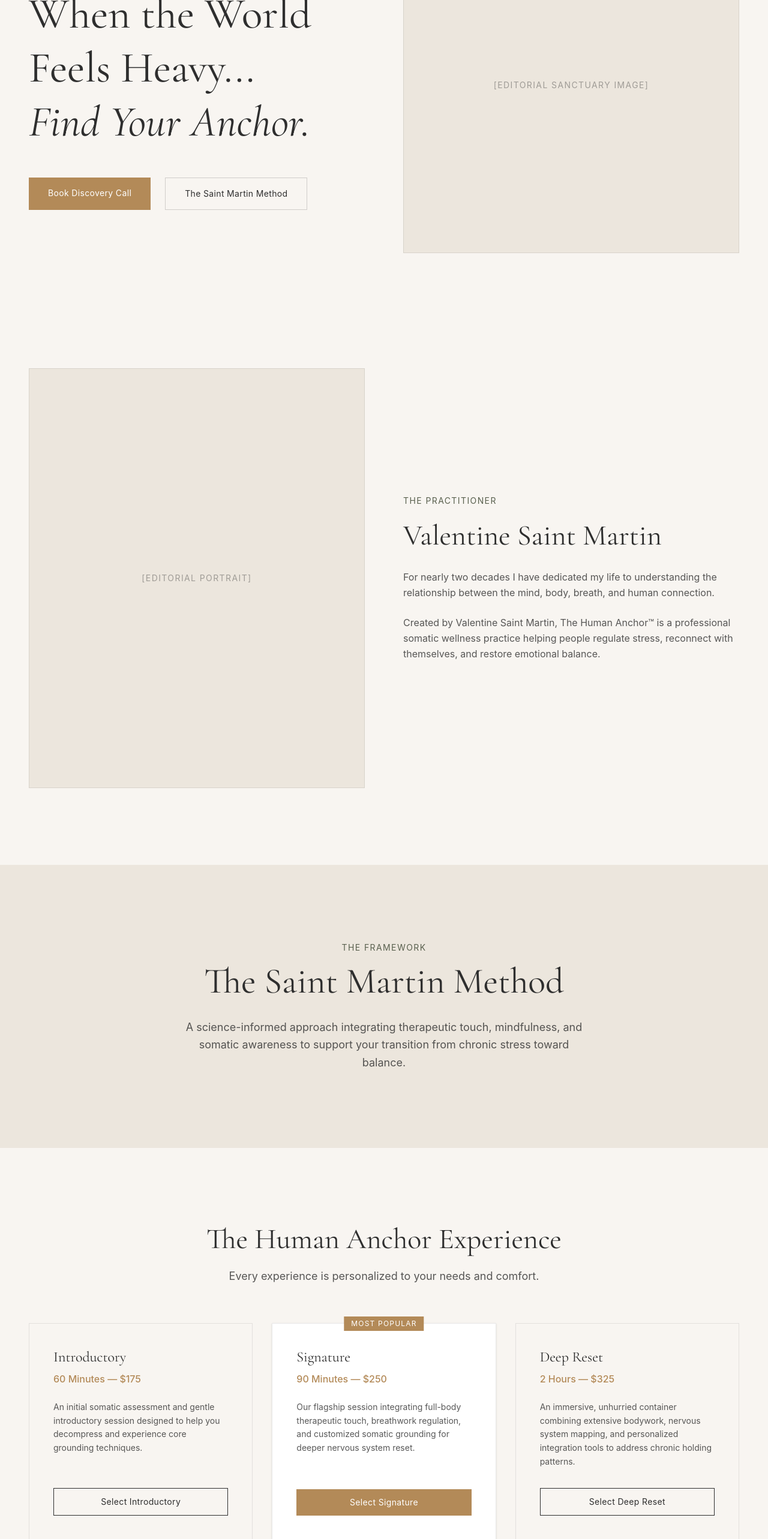
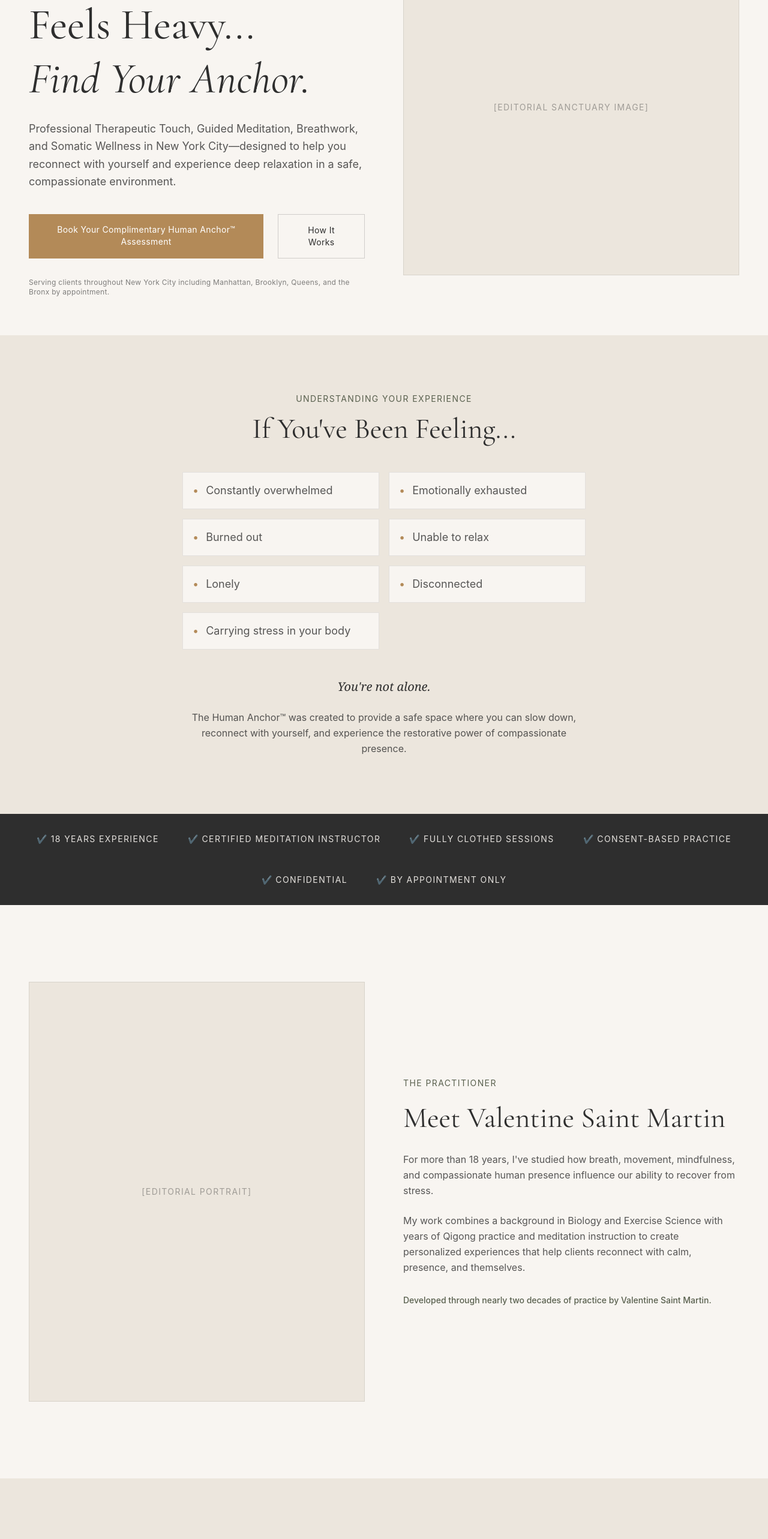
Before and after one commit to nycformassist/Human-Touch, a React (Vite) app: page / in a window 1280 px wide. Shown: the part 234-2800 px from the top of the page at 60% size. Built offline with nearby package versions, Linux system fonts and the light colour scheme.

Commit message:
Apply full client-centric copywriting, pain points, trust bar, and local SEO updates

```diff
--- a/src/App.tsx
+++ b/src/App.tsx
@@ -1,4 +1,7 @@
+
 import Hero from './components/Hero';
+import PainPoints from './components/PainPoints';
+import TrustBar from './components/TrustBar';
 import AboutValentine from './components/AboutValentine';
 import SaintMartinMethod from './components/SaintMartinMethod';
 import Experiences from './components/Experiences';
@@ -10,6 +13,8 @@ function App() {
     <div className="min-h-screen flex flex-col w-full overflow-x-hidden bg-[#F8F5F1]">
       <main className="flex-grow">
         <Hero />
+        <PainPoints />
+        <TrustBar />
         <AboutValentine />
         <SaintMartinMethod />
         <Experiences />
--- a/src/components/AboutValentine.tsx
+++ b/src/components/AboutValentine.tsx
@@ -24,13 +24,16 @@ export default function AboutValentine() {
           <span className="text-sm tracking-widest text-[#59604E] uppercase mb-6 block font-sans">
             The Practitioner
           </span>
-          <h2 className="text-4xl lg:text-5xl mb-8 text-[#2E2E2E]">Valentine Saint Martin</h2>
+          <h2 className="text-4xl lg:text-5xl mb-8 text-[#2E2E2E]">Meet Valentine Saint Martin</h2>
           <div className="space-y-6 text-[#2E2E2E]/80 font-sans leading-relaxed">
             <p>
-              For nearly two decades I have dedicated my life to understanding the relationship between the mind, body, breath, and human connection.
+              For more than 18 years, I've studied how breath, movement, mindfulness, and compassionate human presence influence our ability to recover from stress.
             </p>
             <p>
-              Created by Valentine Saint Martin, The Human Anchor™ is a professional somatic wellness practice helping people regulate stress, reconnect with themselves, and restore emotional balance.
+              My work combines a background in Biology and Exercise Science with years of Qigong practice and meditation instruction to create personalized experiences that help clients reconnect with calm, presence, and themselves.
+            </p>
+            <p className="text-sm text-[#59604E] font-medium pt-2">
+              Developed through nearly two decades of practice by Valentine Saint Martin.
             </p>
           </div>
         </motion.div>
--- a/src/components/Booking.tsx
+++ b/src/components/Booking.tsx
@@ -1,3 +1,4 @@
+
 export default function Booking() {
   return (
     <section id="book" className="py-32 bg-[#ECE6DD] px-6 lg:px-12 text-center">
@@ -5,15 +6,33 @@ export default function Booking() {
         <span className="text-sm tracking-widest text-[#59604E] uppercase mb-4 block font-sans">
           Take the First Step
         </span>
-        <h2 className="text-4xl lg:text-5xl mb-6 text-[#2E2E2E]">Begin Your Journey to Balance</h2>
-        <p className="text-lg text-[#2E2E2E]/80 font-sans mb-10 leading-relaxed">
-          Schedule a discovery call with Valentine Saint Martin to discuss your needs, ask questions, and determine the right path forward.
+        <h2 className="text-4xl lg:text-5xl mb-6 text-[#2E2E2E]">Complimentary Human Anchor™ Assessment</h2>
+        <p className="text-lg text-[#2E2E2E]/80 font-sans mb-8 leading-relaxed">
+          Together we'll discuss:
         </p>
+        <ul className="text-left max-w-md mx-auto mb-10 space-y-3 font-sans text-[#2E2E2E]/80 bg-[#F8F5F1] p-8 border border-[#2E2E2E]/10">
+          <li className="flex items-center space-x-3">
+            <span className="text-[#B38A58]">•</span>
+            <span>What you're experiencing</span>
+          </li>
+          <li className="flex items-center space-x-3">
+            <span className="text-[#B38A58]">•</span>
+            <span>Your wellness goals</span>
+          </li>
+          <li className="flex items-center space-x-3">
+            <span className="text-[#B38A58]">•</span>
+            <span>Whether we're the right fit</span>
+          </li>
+          <li className="flex items-center space-x-3">
+            <span className="text-[#B38A58]">•</span>
+            <span>Which Human Anchor™ Experience best supports your needs</span>
+          </li>
+        </ul>
         <a
           href="mailto:valentine@thehumananchor.com"
           className="inline-block bg-[#2E2E2E] text-[#F8F5F1] px-10 py-4 font-sans tracking-wide text-sm hover:bg-[#B38A58] transition-colors duration-300"
         >
-          Book Discovery Call
+          Book Your Complimentary Human Anchor™ Assessment
         </a>
       </div>
     </section>
--- a/src/components/Experiences.tsx
+++ b/src/components/Experiences.tsx
@@ -1,3 +1,4 @@
+
 export default function Experiences() {
   return (
     <section id="experiences" className="py-32 bg-[#F8F5F1] px-6 lg:px-12">
@@ -8,36 +9,39 @@ export default function Experiences() {
         </p>
         <div className="grid md:grid-cols-3 gap-8 text-left">
           <div className="border border-[#2E2E2E]/10 p-10 flex flex-col bg-[#F8F5F1]">
-            <h3 className="text-2xl mb-2 text-[#2E2E2E]">Introductory</h3>
-            <p className="text-[#B38A58] font-sans mb-6 font-medium">60 Minutes — $175</p>
+            <h3 className="text-2xl mb-2 text-[#2E2E2E]">Human Anchor Intro Experience</h3>
+            <p className="text-[#B38A58] font-sans mb-2 font-medium">60 Minutes</p>
+            <p className="text-2xl font-serif mb-6 text-[#2E2E2E]">$175</p>
             <p className="text-[#2E2E2E]/80 font-sans text-sm leading-relaxed mb-8 flex-grow">
-              An initial somatic assessment and gentle introductory session designed to help you decompress and experience core grounding techniques.
+              Perfect for first-time clients seeking a gentle introduction to The Human Anchor™ Experience.
             </p>
             <a href="#book" className="text-center border border-[#2E2E2E] text-[#2E2E2E] py-3 text-sm font-sans tracking-wide hover:bg-[#2E2E2E] hover:text-white transition-colors">
-              Select Introductory
+              Book Intro Experience
             </a>
           </div>
           <div className="border border-[#2E2E2E]/10 p-10 flex flex-col bg-white shadow-sm relative">
             <span className="absolute -top-3 left-1/2 -translate-x-1/2 bg-[#B38A58] text-white text-xs px-3 py-1 font-sans uppercase tracking-widest">
               Most Popular
             </span>
-            <h3 className="text-2xl mb-2 text-[#2E2E2E]">Signature</h3>
-            <p className="text-[#B38A58] font-sans mb-6 font-medium">90 Minutes — $250</p>
+            <h3 className="text-2xl mb-2 text-[#2E2E2E]">Human Anchor Signature Experience</h3>
+            <p className="text-[#B38A58] font-sans mb-2 font-medium">90 Minutes</p>
+            <p className="text-2xl font-serif mb-6 text-[#2E2E2E]">$250</p>
             <p className="text-[#2E2E2E]/80 font-sans text-sm leading-relaxed mb-8 flex-grow">
               Our flagship session integrating full-body therapeutic touch, breathwork regulation, and customized somatic grounding for deeper nervous system reset.
             </p>
             <a href="#book" className="text-center bg-[#B38A58] text-white py-3 text-sm font-sans tracking-wide hover:bg-[#59604E] transition-colors">
-              Select Signature
+              Book Signature Experience
             </a>
           </div>
           <div className="border border-[#2E2E2E]/10 p-10 flex flex-col bg-[#F8F5F1]">
-            <h3 className="text-2xl mb-2 text-[#2E2E2E]">Deep Reset</h3>
-            <p className="text-[#B38A58] font-sans mb-6 font-medium">2 Hours — $325</p>
+            <h3 className="text-2xl mb-2 text-[#2E2E2E]">The Deep Reset Experience</h3>
+            <p className="text-[#B38A58] font-sans mb-2 font-medium">2 Hours</p>
+            <p className="text-2xl font-serif mb-6 text-[#2E2E2E]">$325</p>
             <p className="text-[#2E2E2E]/80 font-sans text-sm leading-relaxed mb-8 flex-grow">
-              An immersive, unhurried container combining extensive bodywork, nervous system mapping, and personalized integration tools to address chronic holding patterns.
+              An extended Human Anchor™ Experience allowing more time for guided relaxation, therapeutic touch (when appropriate), breathwork, mindful presence, and personalized integration.
             </p>
             <a href="#book" className="text-center border border-[#2E2E2E] text-[#2E2E2E] py-3 text-sm font-sans tracking-wide hover:bg-[#2E2E2E] hover:text-white transition-colors">
-              Select Deep Reset
+              Book Deep Reset Experience
             </a>
           </div>
         </div>
--- a/src/components/Footer.tsx
+++ b/src/components/Footer.tsx
@@ -1,10 +1,28 @@
+
 export default function Footer() {
   return (
     <footer className="bg-[#2E2E2E] text-[#F8F5F1] py-16 px-6 text-center">
-      <h3 className="font-serif text-2xl mb-2">The Human Anchor™</h3>
-      <p className="text-sm font-sans text-[#F8F5F1]/60 uppercase tracking-widest">
-        Created by Valentine Saint Martin • Professional Somatic Wellness • NYC
-      </p>
+      <div className="max-w-4xl mx-auto space-y-6">
+        <h3 className="font-serif text-2xl mb-2">The Human Anchor™</h3>
+        <p className="text-sm font-sans text-[#F8F5F1]/60 uppercase tracking-widest">
+          Developed through nearly two decades of practice by Valentine Saint Martin • Professional Somatic Wellness • New York City
+        </p>
+        <div className="flex flex-wrap justify-center gap-6 text-xs font-sans text-[#F8F5F1]/80 pt-4">
+          <a href="#professional-standards" className="hover:text-white transition-colors">Professional Standards</a>
+          <span>•</span>
+          <a href="#privacy" className="hover:text-white transition-colors">Privacy</a>
+          <span>•</span>
+          <a href="#terms" className="hover:text-white transition-colors">Terms</a>
+          <span>•</span>
+          <a href="#disclaimer" className="hover:text-white transition-colors">Disclaimer</a>
+        </div>
+        <div className="flex justify-center space-x-6 text-xs font-sans text-[#F8F5F1]/80 pt-2">
+          <a href="https://instagram.com" target="_blank" rel="noopener noreferrer" className="hover:text-white transition-colors">Instagram</a>
+          <a href="https://linkedin.com" target="_blank" rel="noopener noreferrer" className="hover:text-white transition-colors">LinkedIn</a>
+          <a href="mailto:valentine@thehumananchor.com" className="hover:text-white transition-colors">Email</a>
+          <span className="text-[#F8F5F1]/40">New York City, NY</span>
+        </div>
+      </div>
     </footer>
   );
 }
--- a/src/components/Hero.tsx
+++ b/src/components/Hero.tsx
@@ -1,3 +1,4 @@
+// src/components/Hero.tsx
 import { motion } from 'framer-motion';
 
 export default function Hero() {
@@ -11,20 +12,26 @@ export default function Hero() {
           className="max-w-xl"
         >
           <span className="text-sm tracking-widest text-[#59604E] uppercase mb-6 block font-sans">
-            Professional Somatic Wellness • Therapeutic Touch
+            Stress • Burnout • Constant Overthinking
           </span>
-          <h1 className="text-5xl lg:text-7xl leading-tight mb-8 text-[#2E2E2E]">
+          <h1 className="text-5xl lg:text-7xl leading-tight mb-6 text-[#2E2E2E]">
             When the World Feels Heavy...<br />
             <span className="italic">Find Your Anchor.</span>
           </h1>
-          <div className="flex flex-col sm:flex-row gap-6 mt-12">
+          <p className="text-lg text-[#2E2E2E]/80 font-sans mb-10 leading-relaxed">
+            Professional Therapeutic Touch, Guided Meditation, Breathwork, and Somatic Wellness in New York City—designed to help you reconnect with yourself and experience deep relaxation in a safe, compassionate environment.
+          </p>
+          <div className="flex flex-col sm:flex-row gap-6 mb-8">
             <a href="#book" className="bg-[#B38A58] text-white px-8 py-4 text-center hover:bg-[#59604E] transition-colors duration-300 font-sans tracking-wide text-sm">
-              Book Discovery Call
+              Book Your Complimentary Human Anchor™ Assessment
             </a>
             <a href="#method" className="border border-[#2E2E2E]/20 text-[#2E2E2E] px-8 py-4 text-center hover:border-[#2E2E2E] transition-colors duration-300 font-sans tracking-wide text-sm">
-              The Saint Martin Method
+              How It Works
             </a>
           </div>
+          <p className="text-xs text-[#2E2E2E]/60 font-sans tracking-wide">
+            Serving clients throughout New York City including Manhattan, Brooklyn, Queens, and the Bronx by appointment.
+          </p>
         </motion.div>
         <motion.div
           initial={{ opacity: 0 }}
--- /dev/null
+++ b/src/components/PainPoints.tsx
@@ -0,0 +1,44 @@
+
+import { motion } from 'framer-motion';
+
+export default function PainPoints() {
+  const points = [
+    "Constantly overwhelmed",
+    "Emotionally exhausted",
+    "Burned out",
+    "Unable to relax",
+    "Lonely",
+    "Disconnected",
+    "Carrying stress in your body"
+  ];
+
+  return (
+    <section className="py-24 bg-[#ECE6DD] px-6 lg:px-12">
+      <div className="max-w-4xl mx-auto text-center">
+        <motion.div
+          initial={{ opacity: 0, y: 20 }}
+          whileInView={{ opacity: 1, y: 0 }}
+          viewport={{ once: true }}
+          transition={{ duration: 0.8 }}
+        >
+          <span className="text-sm tracking-widest text-[#59604E] uppercase mb-4 block font-sans">
+            Understanding Your Experience
+          </span>
+          <h2 className="text-4xl lg:text-5xl mb-12 text-[#2E2E2E]">If You've Been Feeling...</h2>
+          <ul className="grid sm:grid-cols-2 gap-4 text-left max-w-2xl mx-auto mb-12 font-sans text-lg text-[#2E2E2E]/80">
+            {points.map((point, index) => (
+              <li key={index} className="flex items-center space-x-3 bg-[#F8F5F1] p-4 border border-[#2E2E2E]/10">
+                <span className="text-[#B38A58]">•</span>
+                <span>{point}</span>
+              </li>
+            ))}
+          </ul>
+          <p className="text-xl font-serif text-[#2E2E2E] mb-6 italic">You're not alone.</p>
+          <p className="text-base text-[#2E2E2E]/80 font-sans max-w-2xl mx-auto leading-relaxed">
+            The Human Anchor™ was created to provide a safe space where you can slow down, reconnect with yourself, and experience the restorative power of compassionate presence.
+          </p>
+        </motion.div>
+      </div>
+    </section>
+  );
+}
--- a/src/components/SaintMartinMethod.tsx
+++ b/src/components/SaintMartinMethod.tsx
@@ -1,3 +1,4 @@
+
 import { motion } from 'framer-motion';
 
 export default function SaintMartinMethod() {
@@ -12,10 +13,15 @@ export default function SaintMartinMethod() {
           <span className="text-sm tracking-widest text-[#59604E] uppercase mb-4 block font-sans">
             The Framework
           </span>
-          <h2 className="text-4xl lg:text-6xl mb-8 text-[#2E2E2E]">The Saint Martin Method</h2>
-          <p className="text-lg text-[#2E2E2E]/80 font-sans max-w-2xl mx-auto leading-relaxed">
-            A science-informed approach integrating therapeutic touch, mindfulness, and somatic awareness to support your transition from chronic stress toward balance.
-          </p>
+          <h2 className="text-4xl lg:text-6xl mb-8 text-[#2E2E2E]">The Saint Martin Method™</h2>
+          <div className="space-y-6 text-lg text-[#2E2E2E]/80 font-sans max-w-2xl mx-auto leading-relaxed">
+            <p>
+              The Saint Martin Method™ is a personalized approach that blends guided meditation, breathwork, Qigong principles, somatic awareness, and therapeutic touch to help clients move from chronic stress toward greater calm and resilience.
+            </p>
+            <p className="font-serif italic text-2xl text-[#2E2E2E] pt-4">
+              The goal isn't to "fix" you. It's to create the conditions in which your body can relax, reconnect, and recover.
+            </p>
+          </div>
         </motion.div>
       </div>
     </section>
--- /dev/null
+++ b/src/components/TrustBar.tsx
@@ -0,0 +1,23 @@
+
+export default function TrustBar() {
+  const trustItems = [
+    "✔ 18 Years Experience",
+    "✔ Certified Meditation Instructor",
+    "✔ Fully Clothed Sessions",
+    "✔ Consent-Based Practice",
+    "✔ Confidential",
+    "✔ By Appointment Only"
+  ];
+
+  return (
+    <section className="bg-[#2E2E2E] text-[#F8F5F1] py-8 px-6">
+      <div className="max-w-7xl mx-auto flex flex-wrap justify-center items-center gap-6 lg:gap-12 text-xs md:text-sm font-sans tracking-widest uppercase">
+        {trustItems.map((item, index) => (
+          <span key={index} className="text-[#F8F5F1]/90">
+            {item}
+          </span>
+        ))}
+      </div>
+    </section>
+  );
+}
```
